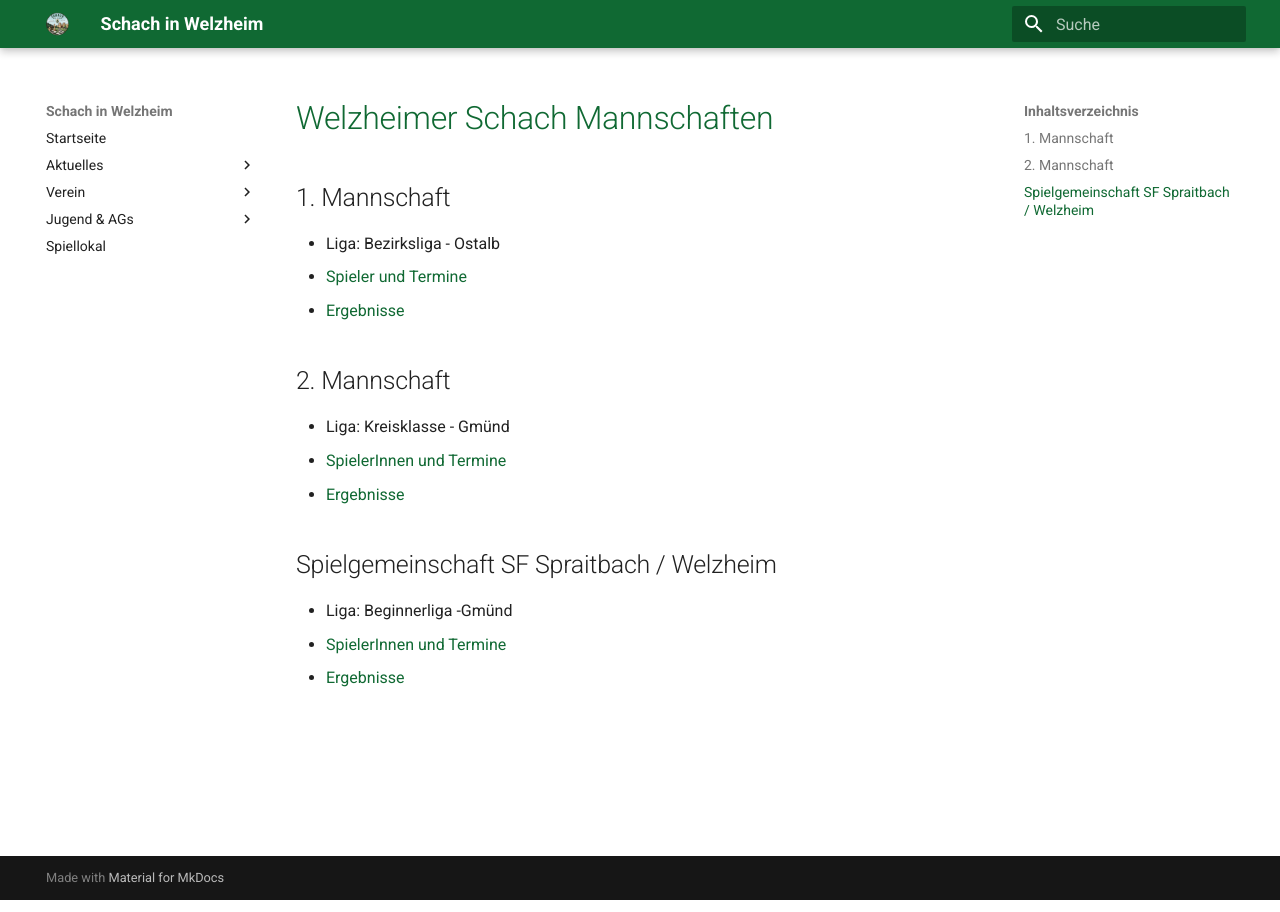
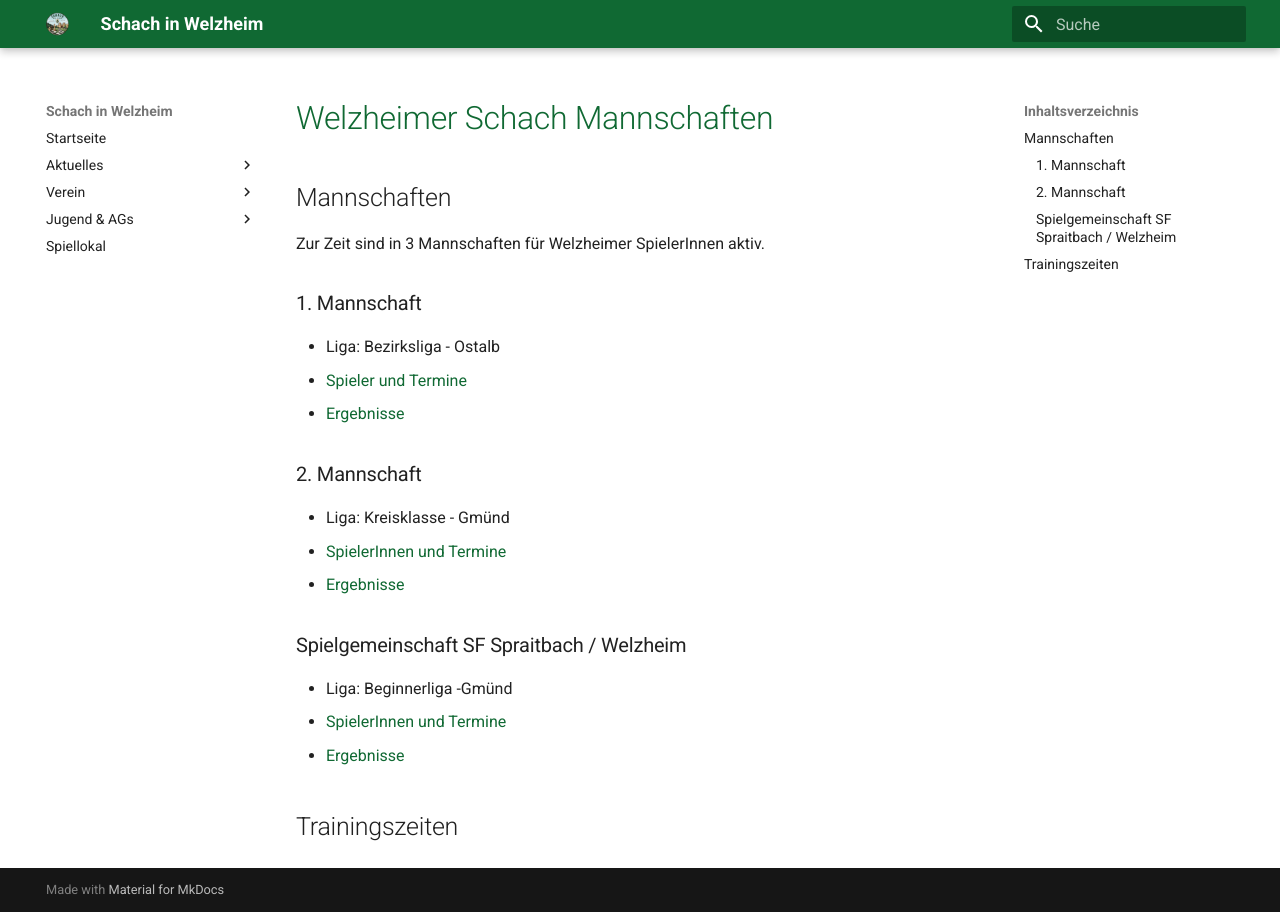
Before and after one commit to schachwelzheim/schachwelzheim, an MkDocs documentation site: the page built from docs/verein/mannschaften/index.md, in a window 1280 px wide. Built offline with MkDocs 1.6.1 and Material for MkDocs 9.7.7, drawn with Linux system fonts in a browser that asks for light colours.

Commit message:
Revise team sections and add training times
Updated headings and added training times section.

```diff
--- a/docs/verein/mannschaften/index.md
+++ b/docs/verein/mannschaften/index.md
@@ -1,20 +1,26 @@
 # Welzheimer Schach Mannschaften
 
-## 1. Mannschaft
+## Mannschaften
+
+Zur Zeit sind in 3 Mannschaften für Welzheimer SpielerInnen aktiv.
+
+### 1. Mannschaft
 
 * Liga: Bezirksliga - Ostalb
 * [Spieler und Termine](https://svw-schach.liga.nu/cgi-bin/WebObjects/nuLigaSCHACHDE.woa/wa/teamPortrait?teamtable=1815582&pageState=vorrunde&championship=Ostalb+25%2F26&group=4173)
 * [Ergebnisse](https://svw-schach.liga.nu/cgi-bin/WebObjects/nuLigaSCHACHDE.woa/wa/groupPage?championship=Ostalb+25%2F26&group=4173)
 
-## 2. Mannschaft
+### 2. Mannschaft
 
 * Liga: Kreisklasse - Gmünd
 * [SpielerInnen und Termine](https://svw-schach.liga.nu/cgi-bin/WebObjects/nuLigaSCHACHDE.woa/wa/teamPortrait?teamtable=1815828&pageState=vorrunde&championship=Ostalb+25%2F26&group=4203)
 * [Ergebnisse](https://svw-schach.liga.nu/cgi-bin/WebObjects/nuLigaSCHACHDE.woa/wa/groupPage?championship=Ostalb+25%2F26&group=4203)
 
 
-## Spielgemeinschaft SF Spraitbach / Welzheim
+### Spielgemeinschaft SF Spraitbach / Welzheim
 
 * Liga: Beginnerliga -Gmünd
 * [SpielerInnen und Termine](https://svw-schach.liga.nu/cgi-bin/WebObjects/nuLigaSCHACHDE.woa/wa/teamPortrait?teamtable=1815843&pageState=vorrunde&championship=Ostalb+25%2F26&group=4189)
 * [Ergebnisse](https://svw-schach.liga.nu/cgi-bin/WebObjects/nuLigaSCHACHDE.woa/wa/groupPage?championship=Ostalb+25%2F26&group=4189)
+
+## Trainingszeiten
```
